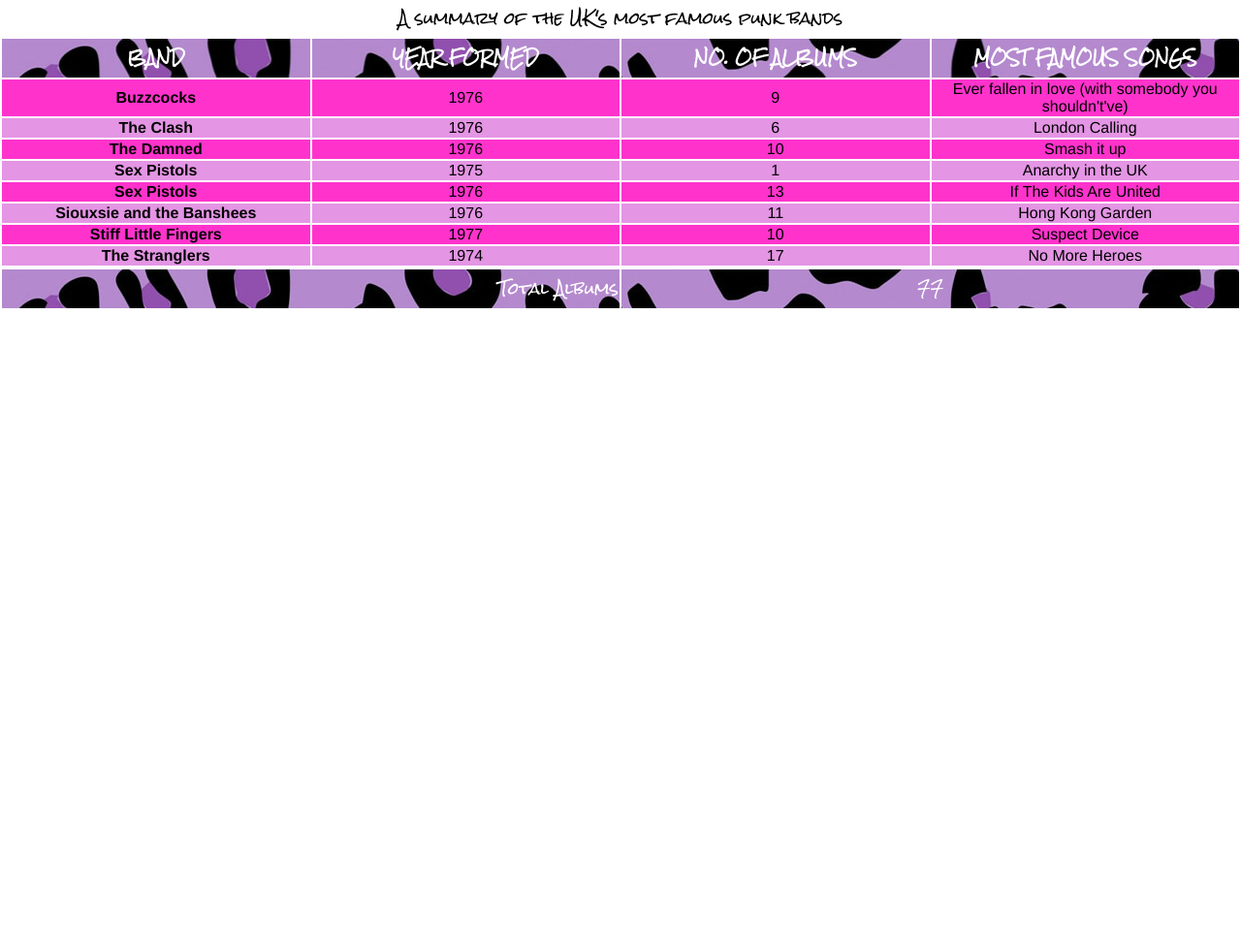
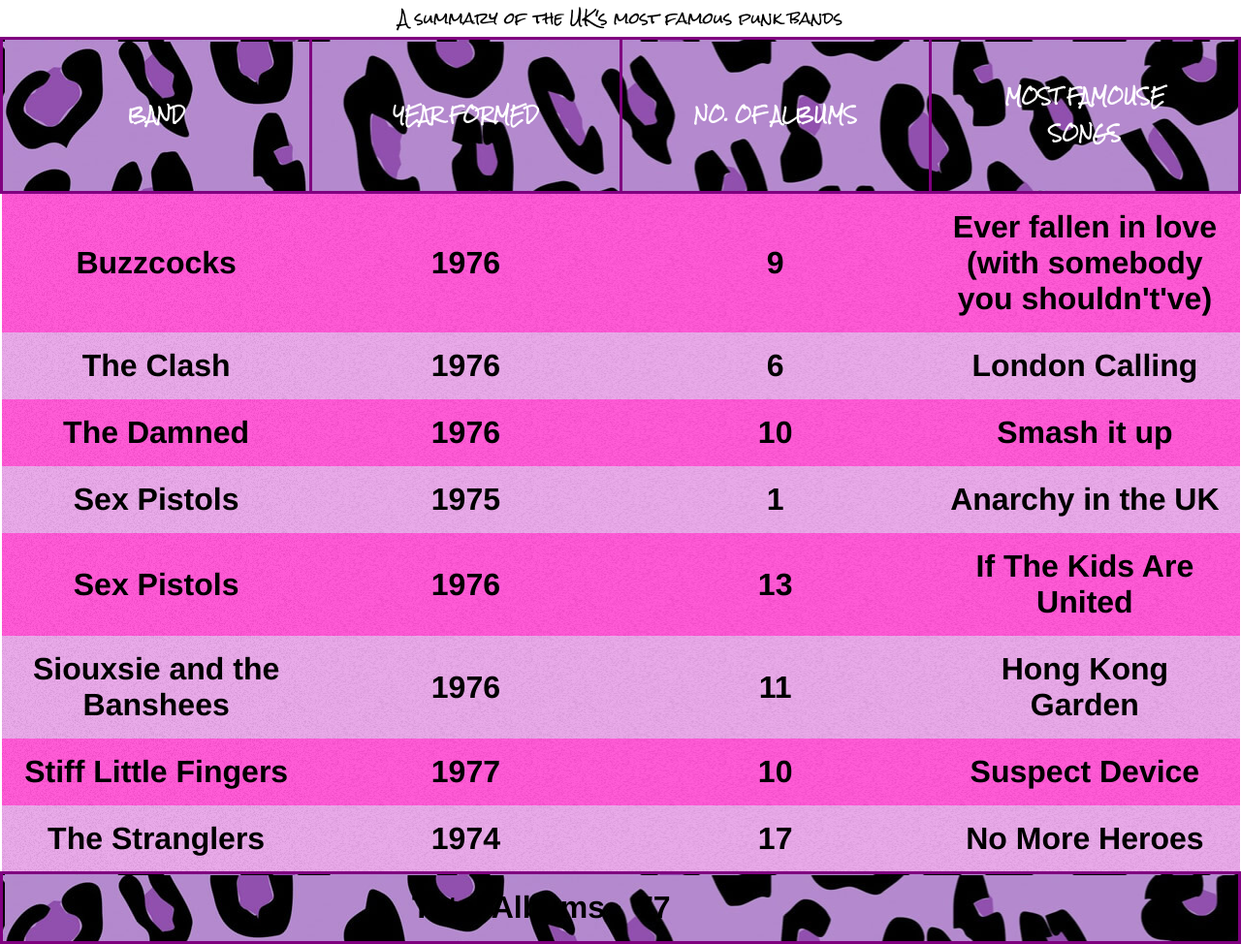
Before and after one commit to S6jjy/semantic-task-challnge, a plain HTML site: page index.html in a window 1280 px wide. Shown: the whole page at 97% size. Before the commit the page ends 800 px from the top, so only its background shows below. Drawn offline with Linux system fonts and the light colour scheme.

Commit message:
Changed font sizes.

```diff
--- a/index.html
+++ b/index.html
@@ -19,8 +19,8 @@
 
 <style>
   */ {
-    font-family: "Rock Salt", "Helvetica Neue", helvetica, arial, sans-serif;
-    box-sizing: border-box;
+    font-family: "Rock Salt", "Helvetica", helvetica, sans-serif, cursive;
+    margin: 2em;
 }
 
   body {
@@ -33,45 +33,53 @@
    width: 100%;
    height: 100%;
    table-layout: fixed;
-   border: #800080;
+   border-collapse: collapse;
+   border-color: #800080;
   }
-thead {
+thead, tfoot{
   background-image: url("assets/leopardskin.jpg");
-    color: white;
-    font-family: "Rock Salt", sans-serif;
+  color: white;
+  padding: 2.5em;
+  border: #800080 solid;
+
+  font-family: "Rock Salt", sans-serif;
+  font-size: 1rem;
+  padding: 1em, 1em;
+
 }
 tbody {
-    color: black;
-    text-align: center;
-    font-family: "Helvetica Neue", helvetica, arial;
-    font-size: 1em;
-    padding: 0.5em, 2em;
-}
-#overlay{
-
-  position: fixed;
+    margin: 1em;
 
 }
 tbody tr:nth-child(odd) {
   background: #ff33cc;
+  background-image: url("assets/noise.png");
 }
 tbody tr:nth-child(even){
   background: #e495e4;
+  background-image: url("assets/noise.png");
 
 }
-tfoot {
-    background-image: url("assets/leopardskin.jpg");
-    color: white;
-    font-family: "Rock Salt", sans-serif;
+th {
+  padding: 2.5em;
+  border: #800080 solid;
 
 }
 td {
+  color: black;
+    text-align: center;
+    font-family: "Helvetica Neue", helvetica, arial;
+    text-align: center;
+    font-size: 2rem;
+    font-weight:900;
   text-align: center;
+  padding: 1rem;
 
 }
 .tableCaption{
   font-family: "Rock Salt", Arial, Helvetica, sans-serif;
   font-size: 1em;
+  offset-block-end: auto;
 
 }
 
@@ -85,64 +93,62 @@
           <th>BAND</th>
           <th>YEAR FORMED</th>
           <th>NO. OF ALBUMS</th>
-          <th>MOST FAMOUS SONGS</th>
+          <th>MOST FAMOUSE SONGS</th>
         </tr>
       </thead>
-      <div id="overlay">
       <tbody>
       <tr>
-        <td><strong>Buzzcocks</strong></td>
+        <td>Buzzcocks</td>
         <td>1976</td>
         <td>9</td>
         <td>Ever fallen in love (with somebody you shouldn't've)</td>
         </tr>
         <tr>
-          <td><strong>The Clash</strong></td>
+          <td>The Clash</td>
           <td>1976</td>
           <td>6</td>
           <td>London Calling</td>
         </tr>
         <tr>
-          <td><strong>The Damned</strong></td>
+          <td>The Damned</td>
           <td>1976</td>
           <td>10</td>
           <td>Smash it up</td>
         </tr>
         <tr>
-          <td><strong>Sex Pistols</strong></td>
+          <td>Sex Pistols</td>
           <td>1975</td>
           <td>1</td>
           <td>Anarchy in the UK</td>
         </tr>
         <tr>
-          <td><strong>Sex Pistols</strong></td>
+          <td>Sex Pistols</td>
           <td>1976</td>
           <td>13</td>
           <td>If The Kids Are United</td>
         </tr>
         <tr>
-          <td><strong>Siouxsie and the Banshees</strong></td>
+          <td>Siouxsie and the Banshees</td>
           <td>1976</td>
           <td>11</td>
           <td>Hong Kong Garden</td>
         </tr>
         <tr>
-          <td><strong>Stiff Little Fingers</strong></td>
+          <td>Stiff Little Fingers</td>
           <td>1977</td>
           <td>10</td>
           <td>Suspect Device</td>
         </tr>
         <tr>
-          <td><strong>The Stranglers</strong></td>
+          <td>The Stranglers</td>
           <td>1974</td>
           <td>17</td>
           <td>No More Heroes</td>
         </tr>
       </tbody>
-    </div>
       <tfoot>
         <td colspan="2" style="text-align:right;">Total Albums</td>
-        <td colspan="2" style="text-align:center;">77</td>
+        <td colspan="2" style="text-align:left;">77</td>
           <caption class="tableCaption">A summary of the UK's most famous punk bands</caption>
           <tr>
 
--- a/style.css
+++ b/style.css
@@ -2,29 +2,29 @@
 body {
   font-family: "Rock Salt", "Helvetica Neue" helvetica, arial, sans-serif;
   margin: 2em;
-
 }
 h1 {
   font-style: italic;
-    color: #373fff
+  color: #373fff;
 }
 table {
   width: 100%;
   margin: 2em;
   table-layout: fixed;
+  border: #800080;
 }
 thead {
   background-image: url("assets/leopardskin.jpg");
 }
 tbody {
   color: black;
-
+  background-image: url("assets/noise.png");
 }
 
 tfoot {
   background-image: url("assets/leopardskin.jpg");
 }
 
-th{
+th {
   text-align: center;
 }
```
Also changed, not shown: assets/68747470733a2f2f63646e2e676c697463682e636f6d2f38623162656163632d393337632d343037322d393364362d346165383235616231613761253246696d6167655f302e706e673f31353237373631393135363039.png (added). Lines whose indentation alone changed are shown as unchanged.
